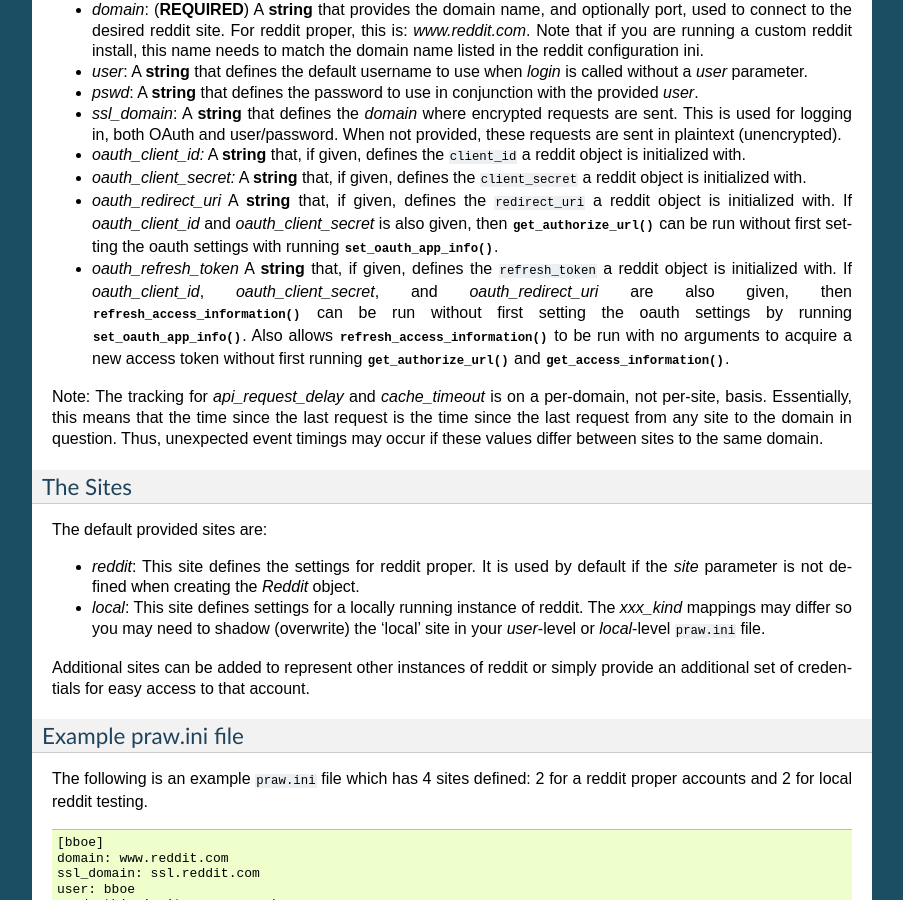
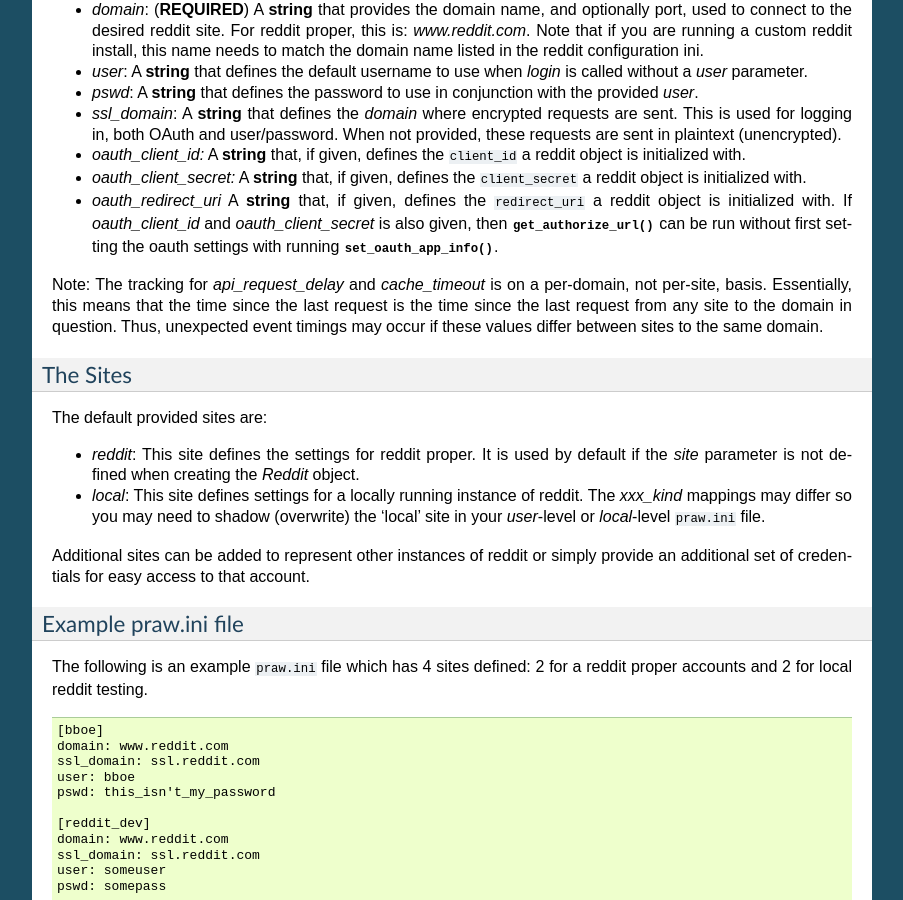
Before and after one commit to praw-dev/praw, a Sphinx documentation site: the page built from docs/pages/configuration_files.rst, in a window 1280 px wide and 900 px high, scrolled down 1719 px. Shown: the whole window, without its empty margins (198-1101 px from the left). Built offline with Sphinx 7.4.7, drawn with Linux system fonts in a browser that asks for light colours.

Commit message:
Revert "Update configuration_files.rst"
This reverts commit 93620599bdde3ca60108dd8a6d1d01e06e4df4bc.

```diff
--- a/docs/pages/configuration_files.rst
+++ b/docs/pages/configuration_files.rst
@@ -125,14 +125,6 @@ variables are:
   and *oauth_client_secret* is also given, then :meth:`.get_authorize_url` can
   be run without first setting the oauth settings with running
   :meth:`.set_oauth_app_info`.
-* *oauth_refresh_token* A **string** that, if given, defines the
-  ``refresh_token`` a reddit object is initialized with. If *oauth_client_id*,
-  *oauth_client_secret*, and *oauth_redirect_uri* are also given, then
-  :meth:`.refresh_access_information` can be run without first setting the
-  oauth settings by running :meth:`.set_oauth_app_info`.  Also allows
-  :meth:`.refresh_access_information` to be run with no arguments to acquire
-  a new access token without first running :meth:`.get_authorize_url` and
-  :meth:`.get_access_information`.
 
 Note: The tracking for *api_request_delay* and *cache_timeout* is on a
 per-domain, not per-site, basis. Essentially, this means that the time since
```
